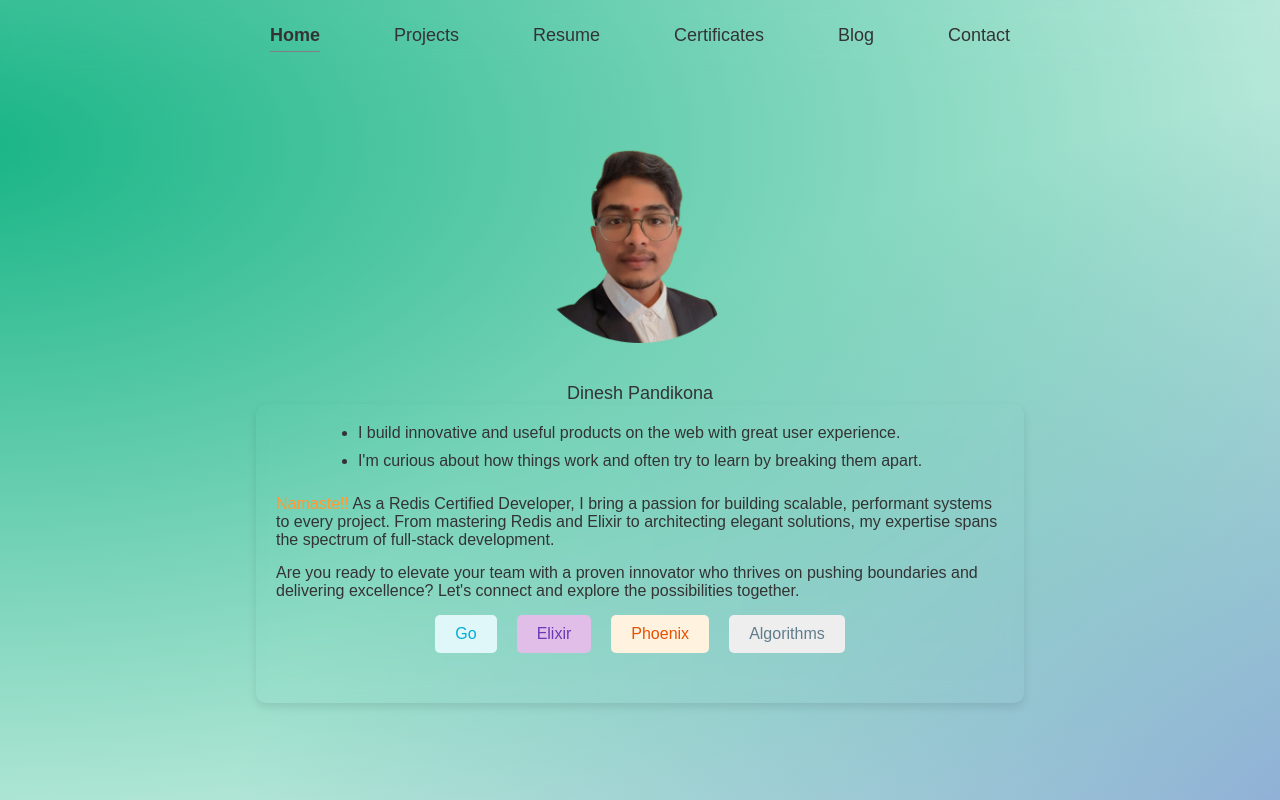
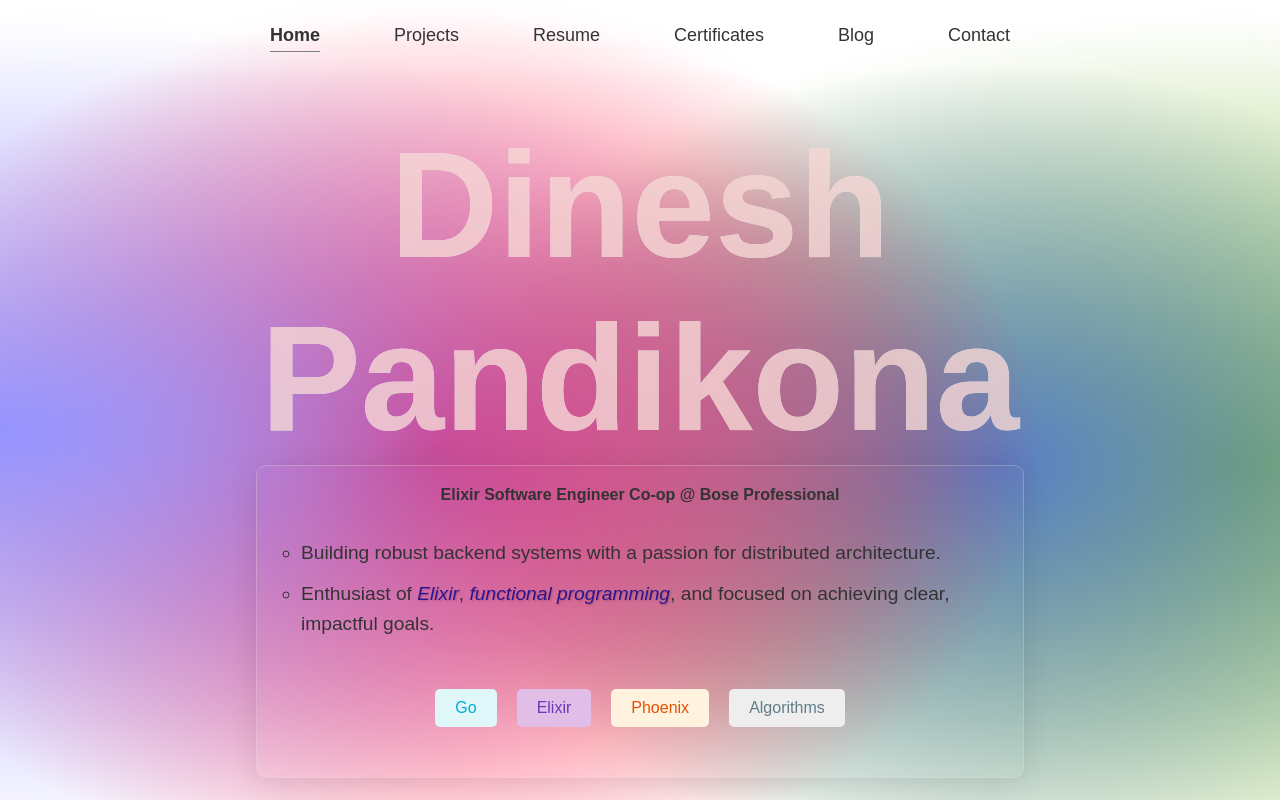
Before and after one commit to noworry-b-still/my-website, a React (Create React App) app: page / in a window 1280 px wide. Built offline with nearby package versions, Linux system fonts and the light colour scheme.

Commit message:
fix home page, add blog template

```diff
--- a/src/App.tsx
+++ b/src/App.tsx
@@ -4,7 +4,7 @@ import Projects from "./page/projects";
 import Navbar from "./ui/comp/navbar/Navbar";
 import Certificates from "./page/certificates";
 import Contact from "./page/contact";
-import Banner from "./ui/comp/banner/Banner";
+import Blog from "./page/blog";
 import { Analytics } from "@vercel/analytics/react";
 function App() {
   return (
@@ -14,6 +14,7 @@ function App() {
         <Route path="/" element={<Home />} />
         <Route path="/projects" element={<Projects />} />
         <Route path="/certificates" element={<Certificates />} />
+        <Route path="/blog" element={<Blog />} />
         <Route path="/contact" element={<Contact />} />
       </Routes>
       <Analytics />
--- a/src/index.css
+++ b/src/index.css
@@ -30,7 +30,7 @@
 
   --activeLinkBackground: #007bff;
 }
-@keyframes moveBackground {
+/* @keyframes moveBackground {
   0% {
     background-position: 0% 0%;
   }
@@ -47,16 +47,18 @@
   100% {
     background-position: 100% 100%;
   }
-}
+} */
 
 body {
   /* Background gradients */
   background-image: radial-gradient(
-      at 9% 24%,
-      hsl(162, 77%, 40%) 0%,
-      transparent 59%
+      at 0% 27%,
+      hsl(240.38, 117%, 79%) 0%,
+      transparent 25%
     ),
-    radial-gradient(at 80% 79%, hsl(218.38, 49%, 56%) 0%, transparent 55%);
+    radial-gradient(at 67% 78%, hsl(349, 100%, 50%) 0%, transparent 25%),
+    radial-gradient(at 39% 29%, hsl(218.38, 49%, 56%) 0%, transparent 25%),
+    radial-gradient(at 98% 79%, hsl(86, 53%, 48%) 0%, transparent 25%);
 
   /* Initial background position */
   background-position: 0% 0%, 100% 100%;
--- /dev/null
+++ b/src/page/blog.css
@@ -0,0 +1,25 @@
+.blog-section {
+  text-align: center;
+  padding: 20px;
+}
+
+.blog-section h2 {
+  font-size: 2em;
+  color: #333;
+  margin-bottom: 20px;
+}
+
+.blog-content {
+  font-family: "Roboto", sans-serif;
+  font-size: 1.2em;
+  color: #666;
+}
+
+.blog-content p {
+  margin: 10px 0;
+}
+
+.blog-content p:first-of-type {
+  font-size: 1.5em;
+  color: #007acc;
+}
--- /dev/null
+++ b/src/page/blog.tsx
@@ -0,0 +1,20 @@
+import "./blog.css";
+
+function Blog() {
+  return (
+    <div className="blog-section">
+      <div className="blog-content">
+        <p>
+          🚀 Stay tuned! This space is under construction and will be filled
+          with exciting content soon.
+        </p>
+        <p>
+          In the meantime, feel free to check out my other sections or get in
+          touch!
+        </p>
+      </div>
+    </div>
+  );
+}
+
+export default Blog;
--- a/src/ui/comp/profilepic/Profile.css
+++ b/src/ui/comp/profilepic/Profile.css
@@ -1,22 +1,88 @@
-.profile {
-  width: 15rem;
-  height: 15rem;
-  /* box-shadow: 0 0 10px rgba(0, 0, 0, 0.1); */
+/* Container for the landing page */
+.landing-container {
+  display: flex;
+  flex-direction: column;
+  justify-content: center;
+  align-items: center;
+  height: 100vh - 71px;
+  text-align: center;
 }
 
-.profile_name {
-  font-size: large;
-  margin-top: 1rem;
+/* Styling for the name */
+#my_name {
+  position: relative;
+  font-family: "Poppins", sans-serif;
+  color: #f6d8d5;
+  font-size: 150px;
+  margin: 0;
+  opacity: 0.8;
+  margin-top: 3rem;
 }
 
-.w-800 {
-  width: 25rem;
+#my_name:hover {
+  opacity: 0.9;
+  text-shadow: 0px -5px #ec2225, 0px 5px #00c2cb, -5px 0px #ec2225,
+    5px 0px #00c2cb;
 }
-.profilepic-center {
-  display: flex;
-  flex-direction: column;
-  align-items: center;
-  justify-content: center;
-  gap: 1.5rem;
+
+#my_name::before {
+  content: attr(data-text);
+  position: absolute;
+  top: 0;
+  left: 0;
+  color: #e0ffff;
+  z-index: -1;
+}
+
+#my_name:hover::before {
+  animation: animate 12ms ease-in-out infinite;
+  z-index: 1;
+}
+
+@keyframes animate {
+  0%,
+  100% {
+    top: -7px;
+    left: 0;
+    opacity: 1;
+  }
+  20% {
+    top: 0;
+    left: -10px;
+    opacity: 0.7;
+  }
+  40% {
+    top: 7px;
+    left: 0;
+    opacity: 0.2;
+  }
+  60% {
+    top: 0;
+    left: 10px;
+    opacity: 0.3;
+  }
+  80% {
+    top: 0;
+    left: 0;
+    opacity: 0.9;
+  }
+}
+
+/* Glassmorphism card styling */
+.glass-card {
+  background: rgba(255, 255, 255, 0.2);
+  border-radius: 10px;
+  padding: 20px;
   margin-top: 2rem;
+  width: 60%;
+  max-width: 500px;
+  backdrop-filter: blur(10px);
+  box-shadow: 0 4px 6px rgba(0, 0, 0, 0.1);
+  border: 1px solid rgba(255, 255, 255, 0.3);
 }
+
+.glass-card p {
+  color: #ffffff;
+  font-size: 1.2rem;
+  margin: 0;
+}
--- a/src/ui/comp/profilepic/Profile.tsx
+++ b/src/ui/comp/profilepic/Profile.tsx
@@ -1,11 +1,11 @@
 import "./Profile.css";
-import profile_pic from "../../../images/profile-pic.png";
 
 function Profile() {
   return (
-    <div className="profilepic-center">
-      <img src={profile_pic} alt="" className="profile center" />
-      <p className="center profile_name">Dinesh Pandikona</p>
+    <div className="landing-container">
+      <h1 id="my_name" data-text="Dinesh Pandikona">
+        Dinesh Pandikona
+      </h1>
     </div>
   );
 }
--- a/src/ui/comp/text-section/text.css
+++ b/src/ui/comp/text-section/text.css
@@ -1,3 +1,31 @@
+.text-section {
+  max-width: 800px;
+  margin: auto; /* Center horizontally */
+  padding: 28px;
+  /* background-color: var(--backgroundColor); */
+  color: var(--textColor);
+  border-radius: 10px;
+  display: flex; /* Use flexbox */
+  flex-direction: column; /* Stack children vertically */
+  justify-content: center; /* Center vertically */
+  align-items: center; /* Center horizontally */
+  background: rgba(229, 219, 219, 0.24);
+  border-radius: 16px;
+  box-shadow: 0 4px 30px rgba(0, 0, 0, 0.1);
+  backdrop-filter: blur(3.9px);
+  -webkit-backdrop-filter: blur(3.9px);
+  border: 1px solid rgba(229, 219, 219, 0.3);
+}
+
+.header {
+  margin-bottom: 10px;
+}
+
+.header h1 {
+  font-size: 1em;
+  color: #333;
+  margin: 0;
+}
 .text-section {
   max-width: 800px;
   margin: auto; /* Center horizontally */
@@ -16,8 +44,8 @@
 }
 
 .text-section ul {
-  list-style-type: disc;
-  padding: 0;
+  list-style-type: circle;
+  padding: 1.5rem;
   margin-bottom: 15px;
 }
 
@@ -44,3 +72,29 @@
   color: #ff9933; /* Orange color */
   font-family: "Poppins", sans-serif; /* Indian-inspired font */
 }
+
+.cool-interests {
+  font-family: "Roboto", sans-serif;
+  font-size: 1.2em;
+  line-height: 1.6;
+  color: #333;
+  padding: 0;
+  list-style-type: none;
+}
+
+.cool-interests li {
+  margin-bottom: 1em;
+  transition: color 0.3s ease, transform 0.3s ease;
+}
+
+.highlight {
+  color: rgb(44, 20, 140);
+  font-style: italic;
+  text-shadow: 1px 1px 2px rgba(0, 0, 0, 0.2);
+}
+
+/* .interest-icon {
+  display: flex;
+  justify-content: center;
+  align-items: center;
+} */
--- a/src/ui/comp/text-section/text.tsx
+++ b/src/ui/comp/text-section/text.tsx
@@ -1,37 +1,49 @@
 import "./text.css";
+
 function Text() {
   return (
     <div className="text-section main-content">
-      <ul>
+      <div className="header">
+        <h1>Elixir Software Engineer Co-op @ Bose Professional</h1>
+      </div>
+      <ul className="cool-interests">
         <li>
-          I build innovative and useful products on the web with great user
-          experience.
+          Building robust backend systems with a passion for distributed
+          architecture.
         </li>
         <li>
-          I'm curious about how things work and often try to learn by breaking
-          them apart.
+          Enthusiast of <span className="highlight">Elixir</span>,{" "}
+          <span className="highlight">functional programming</span>, and focused
+          on achieving clear, impactful goals.
         </li>
       </ul>
-      <p>
-        <span className="namaste">Namaste!!</span> As a Redis Certified
-        Developer, I bring a passion for building scalable, performant systems
-        to every project. From mastering Redis and Elixir to architecting
-        elegant solutions, my expertise spans the spectrum of full-stack
-        development.
-      </p>
-      <p>
-        Are you ready to elevate your team with a proven innovator who thrives
-        on pushing boundaries and delivering excellence? Let's connect and
-        explore the possibilities together.
-      </p>
-      {/* <p style={{ textDecoration: "underline", display: "inline" }}>
-        Current Interests
-      </p> */}
       <div className="interests">
-        <p className="go-interest">Go</p>
-        <p className="elixir-interest">Elixir</p>
-        <p className="phoenix-interest">Phoenix</p>
-        <p className="algorithms-interest">Algorithms</p>
+        <div className="interest-item">
+          <p className="go-interest">
+            {/* <img
+              src="https://skillicons.dev/icons?i=go"
+              alt="Go logo"
+              className="interest-icon"
+            /> */}
+            Go
+          </p>
+        </div>
+        <div className="interest-item">
+          <p className="elixir-interest">
+            {/* <img
+              src="https://skillicons.dev/icons?i=elixir"
+              alt="Elixir logo"
+              className="interest-icon"
+            /> */}
+            Elixir
+          </p>
+        </div>
+        <div className="interest-item">
+          <p className="phoenix-interest">Phoenix</p>
+        </div>
+        <div className="interest-item">
+          <p className="algorithms-interest">Algorithms</p>
+        </div>
       </div>
     </div>
   );
```
